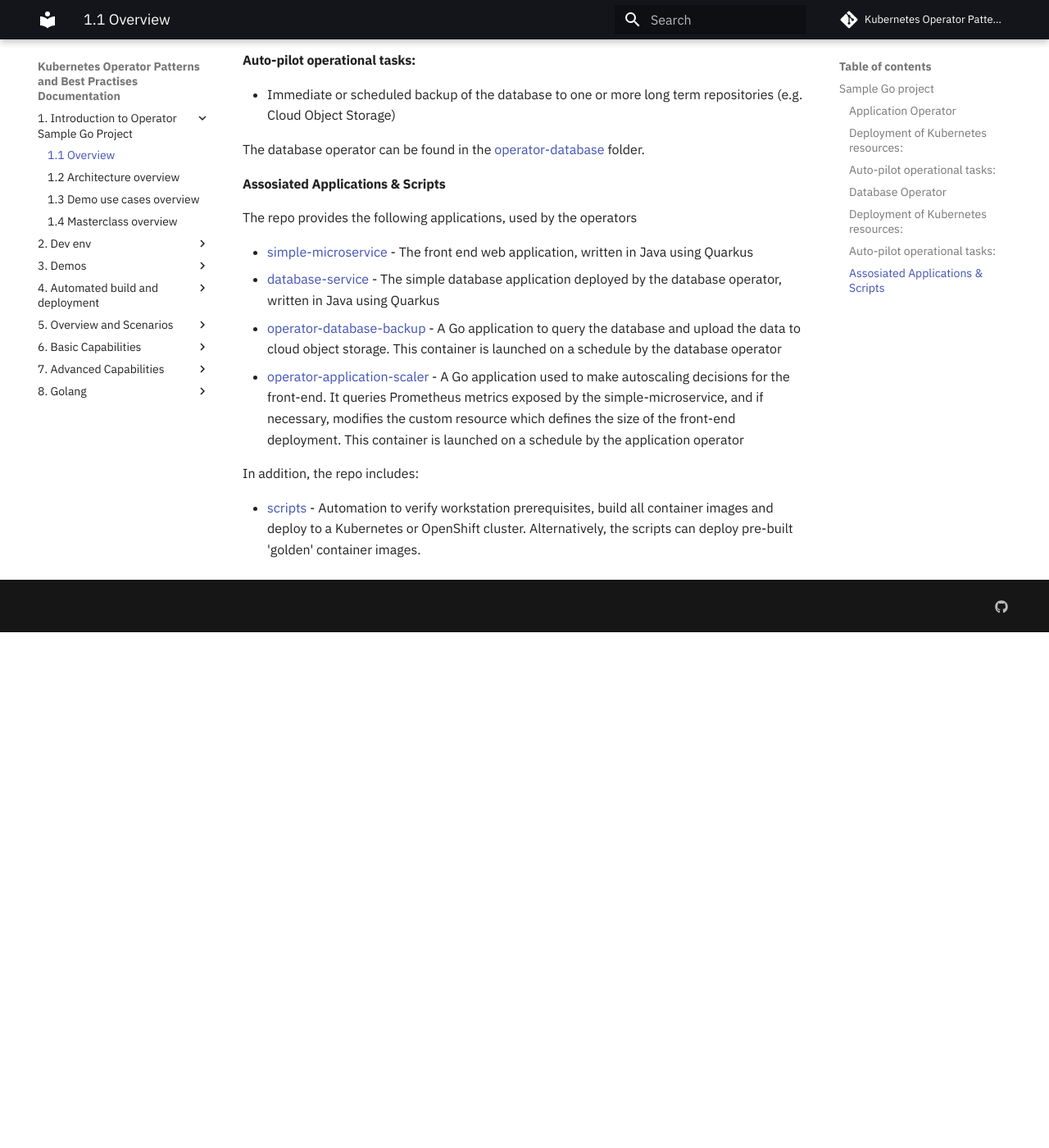
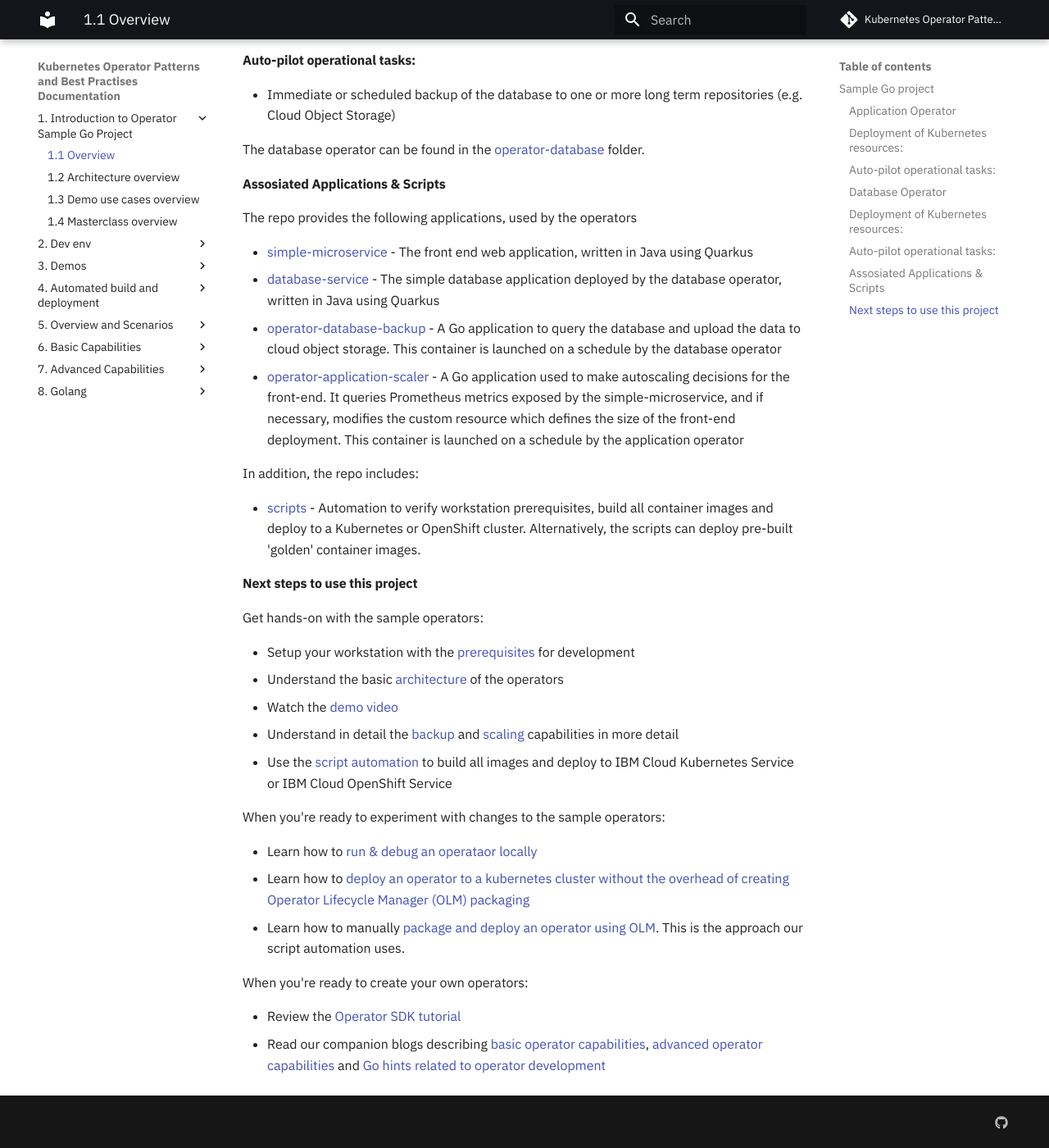
Before and after one commit to IBM/operator-sample-go-documentation, an MkDocs documentation site: the page built from documentation/intro-project-overview.md, in a window 1280 px wide and 1400 px high, scrolled down 1321 px. Shown: the whole window at 82% size. Built offline with MkDocs 1.6.1 and Material for MkDocs 9.7.7, drawn with Linux system fonts in a browser that asks for light colours; comment, search, counter and statistics services are not loaded; before the commit the page ends 2092 px from its top, so only the background shows below that.

Commit message:
doc-updates4

```diff
--- a/documentation/intro-project-overview.md
+++ b/documentation/intro-project-overview.md
@@ -55,3 +55,24 @@ The repo provides the following applications, used by the operators
 In addition, the repo includes:
 
 * [scripts](https://github.com/IBM/operator-sample-go/tree/main/scripts) - Automation to verify workstation prerequisites, build all container images and deploy to a Kubernetes or OpenShift cluster.  Alternatively, the scripts can deploy pre-built 'golden' container images.
+
+#### Next steps to use this project
+
+Get hands-on with the sample operators:
+
+* Setup your workstation with the [prerequisites](./dev-prerequisites.md) for development
+* Understand the basic [architecture](./intro-architecture-overview.md) of the operators
+* Watch the [demo video](./intro-demo-use-cases.md)
+* Understand in detail the [backup](./overview-automatically-archive-data-with-k8s-operators.md) and [scaling](./overview-scalling-applications-automatically-with-operators.md) capabilities in more detail
+* Use the [script automation](./automation-overview.md) to build all images and deploy to IBM Cloud Kubernetes Service or IBM Cloud OpenShift Service
+
+When you're ready to experiment with changes to the sample operators:
+
+* Learn how to [run & debug an operataor locally](./dev-run-operator-locally.md)
+* Learn how to [deploy an operator to a kubernetes cluster without the overhead of creating Operator Lifecycle Manager (OLM) packaging](./dev-run-operators-without-olm.md)
+* Learn how to manually [package and deploy an operator using OLM](./dev-run-operator-with-olm.md). This is the approach our script automation uses.
+
+When you're ready to create your own operators:
+
+* Review the [Operator SDK tutorial](https://sdk.operatorframework.io/docs/building-operators/golang/tutorial/)
+* Read our companion blogs describing [basic operator capabilities](./basic-capabilities-overview.md), [advanced operator capabilities](./advanced-capabilities-overview.md) and [Go hints related to operator development](./golang-overview.md)
```
